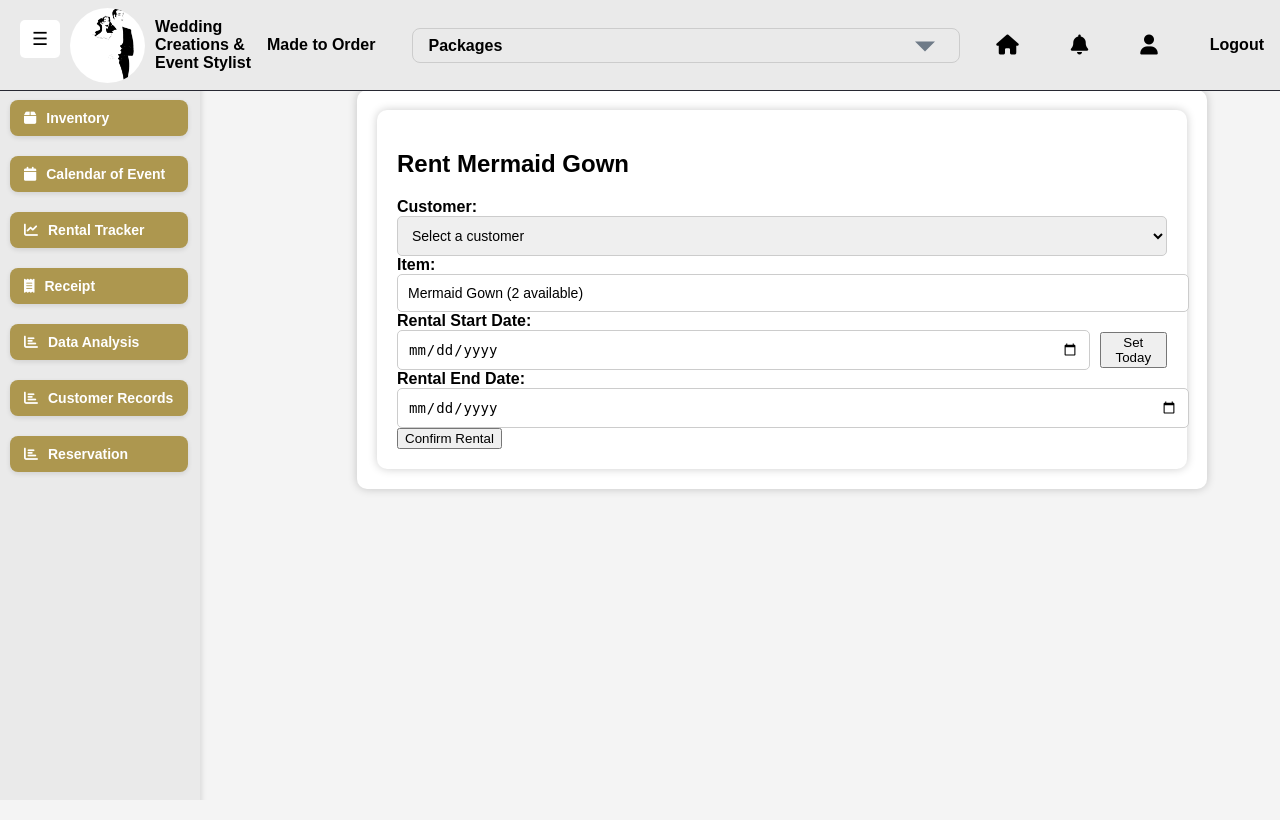
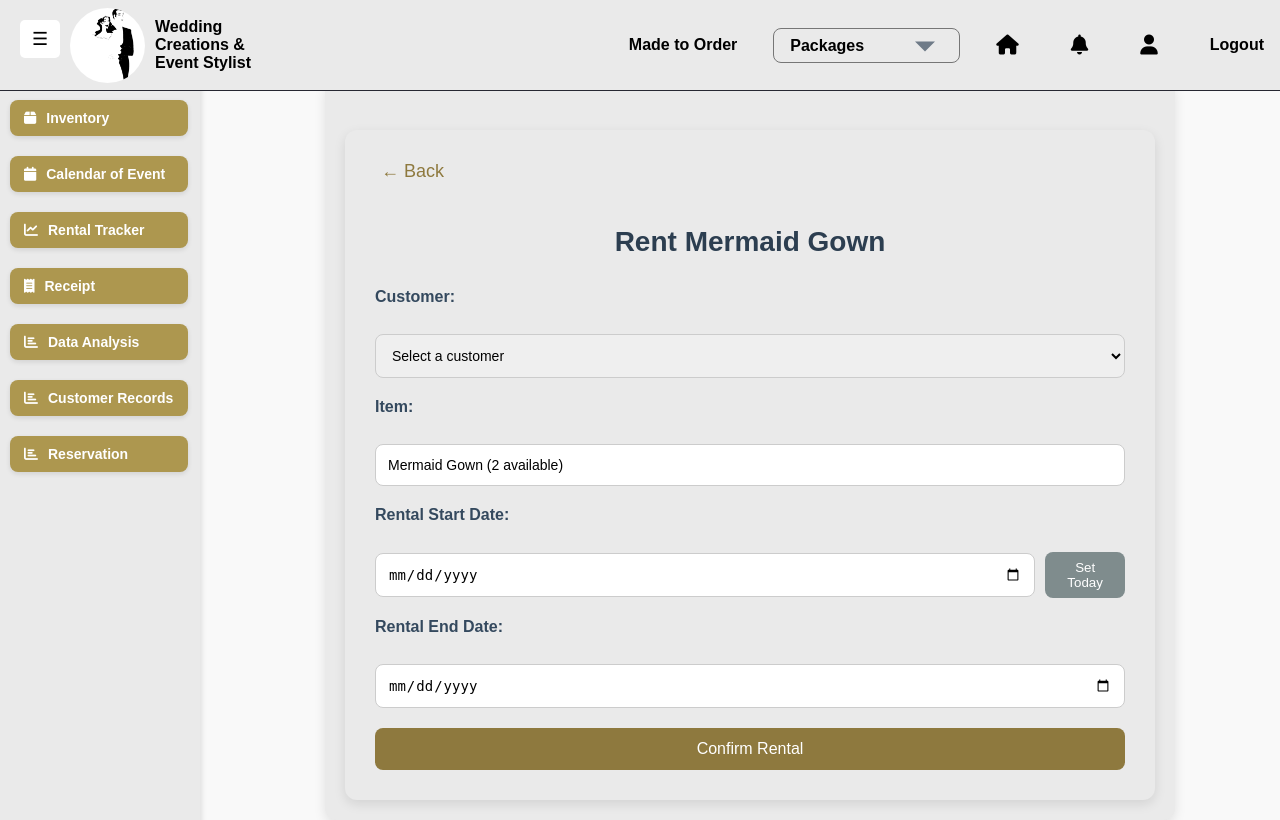
Before and after one commit to Neodayo/Saritas, a Django app: page /rental/2/ in a window 1280 px wide. Run offline with Django 4.2, Linux system fonts and the light colour scheme; a user stored in the database is signed in; data comes from the database, SQL or seed files in the repository; both versions use the stored data as it was after the commit; some web fonts are replaced.

Commit message:
Rent_Item updated

```diff
--- a/saritas/saritasapp/templates/saritasapp/base.html
+++ b/saritas/saritasapp/templates/saritasapp/base.html
@@ -61,6 +61,7 @@
                         </select>
                         <a href="{% url 'saritasapp:homepage' %}" class="header-link"><i class="fas fa-home"></i></a>
                         <a href="{% url 'saritasapp:notifications' %}" class="header-link"><i class="fas fa-bell"></i></a>
+
                         <a href="{% url 'saritasapp:profile' %}" class="header-link"><i class="fas fa-user"></i></a>
 
                         <!-- Login/Logout Button -->
--- a/saritas/saritasapp/templates/saritasapp/rent_item.html
+++ b/saritas/saritasapp/templates/saritasapp/rent_item.html
@@ -4,12 +4,16 @@
 {% block title %}Rent Item{% endblock %}
 
 {% block extra_css %}
-    <link rel="stylesheet" href="{% static 'css/rental.css' %}">
+    <link rel="stylesheet" href="{% static 'css/rent_item.css' %}">
 {% endblock %}
 
 {% block content %}
     <div class="container">
-        <h2>Rent {{ inventory_item.name }}</h2>
+
+        <button class="back-arrow" onclick="history.back()">← Back</button>
+
+        <h2 class="page-title">Rent {{ inventory_item.name }}</h2>
+
 
         {% if messages %}
             {% for message in messages %}
@@ -19,38 +23,42 @@
             {% endfor %}
         {% endif %}
 
-        <form method="post">
+
+        <form method="post" class="rental-form">
             {% csrf_token %}
 
+
             <label for="customer">Customer:</label>
-            <select name="customer" required>
+            <select class="edit-bar" id="customer" name="customer" required>
                 <option value="" disabled selected>Select a customer</option>
                 {% for customer in customers %}
                     <option value="{{ customer.id }}">{{ customer.first_name }} {{ customer.last_name }}</option>
                 {% endfor %}
             </select>
 
+
             <label>Item:</label>
-            <input type="text" value="{{ inventory_item.name }} ({{ inventory_item.quantity }} available)" readonly class="form-control">
+            <input class="edit-bar" type="text" value="{{ inventory_item.name }} ({{ inventory_item.quantity }} available)" readonly>
+            <input type="hidden" name="inventory" value="{{ inventory_item.id }}">
 
-            <input type="hidden" name="inventory" value="{{ inventory_item.id }}">  {# Store inventory ID in hidden field #}
 
             <label for="rental_start">Rental Start Date:</label>
-            <div style="display: flex; align-items: center; gap: 10px;">
-                <input type="date" id="rental_start" name="rental_start" required min="{{ today|date:'Y-m-d' }}">
-                <button type="button" class="btn btn-secondary" onclick="setToday()">Set Today</button>
+            <div class="date-group"> <!-- Grouped the input and button for better layout -->
+                <input class="edit-bar" type="date" id="rental_start" name="rental_start" required min="{{ today|date:'Y-m-d' }}">
+                <button type="button" class="btn-secondary" onclick="setToday()">Set Today</button> <!-- Changed to .btn-secondary for consistent styling -->
             </div>
 
             <label for="rental_end">Rental End Date:</label>
-            <input type="date" id="rental_end" name="rental_end" required min="{{ today|date:'Y-m-d' }}">
+            <input class="edit-bar" type="date" id="rental_end" name="rental_end" required min="{{ today|date:'Y-m-d' }}">
 
-            <button type="submit" class="btn btn-primary">Confirm Rental</button>
+
+            <button type="submit" class="btn-primary">Confirm Rental</button>
         </form>
     </div>
 
     <script>
         function setToday() {
-            let today = new Date().toISOString().split('T')[0];
+            const today = new Date().toISOString().split('T')[0];
             document.getElementById("rental_start").value = today;
         }
     </script>
--- /dev/null
+++ b/saritas/static/css/rent_item.css
@@ -0,0 +1,147 @@
+/* General Styling */
+body {
+    font-family: Arial, sans-serif;
+    background-color: #f9f9f9;
+    margin: 0;
+    padding: 0;
+    box-sizing: border-box;
+    display: flex;
+    justify-content: center;
+    align-items: flex-start;
+    min-height: 75vh;
+}
+
+
+.container {
+    background: #EAEAEA;
+    padding: 30px;
+    border-radius: 12px;
+    box-shadow: 0 4px 12px rgba(0, 0, 0, 0.1);
+    width: 100%;
+    max-width: 850px;
+    box-sizing: border-box;
+    margin-top: 30px;
+}
+
+.back-arrow {
+    background: none;
+    border: none;
+    font-size: 18px;
+    color: #8E793E;
+    cursor: pointer;
+    margin-bottom: 20px;
+    transition: color 0.3s ease;
+}
+
+.back-arrow:hover {
+    color: black;
+}
+
+.page-title {
+    text-align: center;
+    margin-bottom: 30px;
+    font-size: 28px;
+    color: #2c3e50;
+}
+
+
+.rental-form {
+    display: flex;
+    flex-direction: column;
+    gap: 20px;
+}
+
+
+label {
+    font-weight: bold;
+    margin-bottom: 8px;
+    color: #34495e;
+}
+
+
+.edit-bar {
+    width: 100%;
+    padding: 12px;
+    border: 1px solid #ccc;
+    border-radius: 8px;
+    font-size: 14px;
+    transition: border 0.3s ease;
+    box-sizing: border-box;
+}
+
+.edit-bar:focus {
+    border-color: #8E793E;
+    outline: none;
+}
+
+
+.date-group {
+    display: flex;
+    gap: 10px;
+    align-items: center;
+}
+
+
+.btn-primary {
+    width: 100%;
+    background-color: #8E793E ;
+    color: white;
+    padding: 12px;
+    border: none;
+    border-radius: 8px;
+    font-size: 16px;
+    cursor: pointer;
+    transition: background 0.3s;
+}
+
+.btn-primary:hover {
+    background-color: #AD974F;
+}
+
+
+.btn-secondary {
+    padding: 8px 14px;
+    background-color: #7f8c8d;
+    color: white;
+    border: none;
+    border-radius: 8px;
+    cursor: pointer;
+    transition: background 0.3s;
+}
+
+.btn-secondary:hover {
+    background-color: #606b6c;
+}
+
+
+.alert {
+    padding: 12px 20px;
+    border-radius: 8px;
+    margin-bottom: 20px;
+}
+
+.alert-success {
+    background-color: #e6f9f0;
+    color: #2e856e;
+}
+
+.alert-error {
+    background-color: #ffeaea;
+    color: #d9534f;
+}
+
+@media (max-width: 600px) {
+    .container {
+        padding: 20px;
+        max-width: 100%;
+    }
+
+    .date-group {
+        flex-direction: column;
+        gap: 5px;
+    }
+
+    .btn-primary {
+        font-size: 14px;
+    }
+}
--- a/saritas/static/css/rental.css
+++ /dev/null
@@ -1,109 +0,0 @@
-body {
-    font-family: Arial, sans-serif;
-    background-color: #f4f4f4;
-    display: flex;
-    justify-content: center;
-    align-items: flex-start;
-    min-height: 75vh;
-    margin-top: 0;
-    padding: 10px;
-    box-sizing: border-box;
-    margin-left: 5%;
-}
-
-
-.container {
-    background: white;
-    padding: 20px;
-    border-radius: 10px;
-    box-shadow: 0px 0px 10px rgba(0, 0, 0, 0.2);
-    width: 100%;
-    max-width: 850px;
-    box-sizing: border-box;
-}
-
-
-h1 {
-    text-align: center;
-    margin-bottom: 20px;
-    font-size: 22px;
-}
-
-h3 {
-    font-size: 18px;
-    font-weight: bold;
-    margin-bottom: 10px;
-}
-
-
-.form-container {
-    display: flex;
-    flex-wrap: wrap;
-    gap: 10px;
-}
-
-
-.form-group {
-    flex: 1 1 calc(50% - 10px);
-    display: flex;
-    flex-direction: column;
-}
-
-.form-group-full {
-    flex: 1 1 100%;
-}
-
-label {
-    font-weight: bold;
-    margin-bottom: 5px;
-}
-
-input, select {
-    width: 100%;
-    padding: 10px;
-    border: 1px solid #ccc;
-    border-radius: 5px;
-    font-size: 14px;
-}
-
-
-#total-cost {
-    font-weight: bold;
-    font-size: 20px;
-    color: #007bff;
-}
-
-/* Buttons */
-.submit-btn {
-    width: 100%;
-    background-color: #007bff;
-    color: white;
-    padding: 10px;
-    border: none;
-    border-radius: 5px;
-    cursor: pointer;
-    font-size: 16px;
-    transition: 0.3s;
-}
-
-.submit-btn:hover {
-    background-color: #0056b3;
-}
-
-
-
-@media (max-width: 600px) {
-    .form-group {
-        flex: 1 1 100%;
-    }
-
-    .container {
-        padding: 15px;
-        max-width: 100%;
-    }
-
-    .submit-btn {
-        font-size: 14px;
-        padding: 8px;
-    }
-}
```
Also changed, not shown: saritas/db.sqlite3, saritas/static/css/mainbase.css (line endings or trailing spaces).
